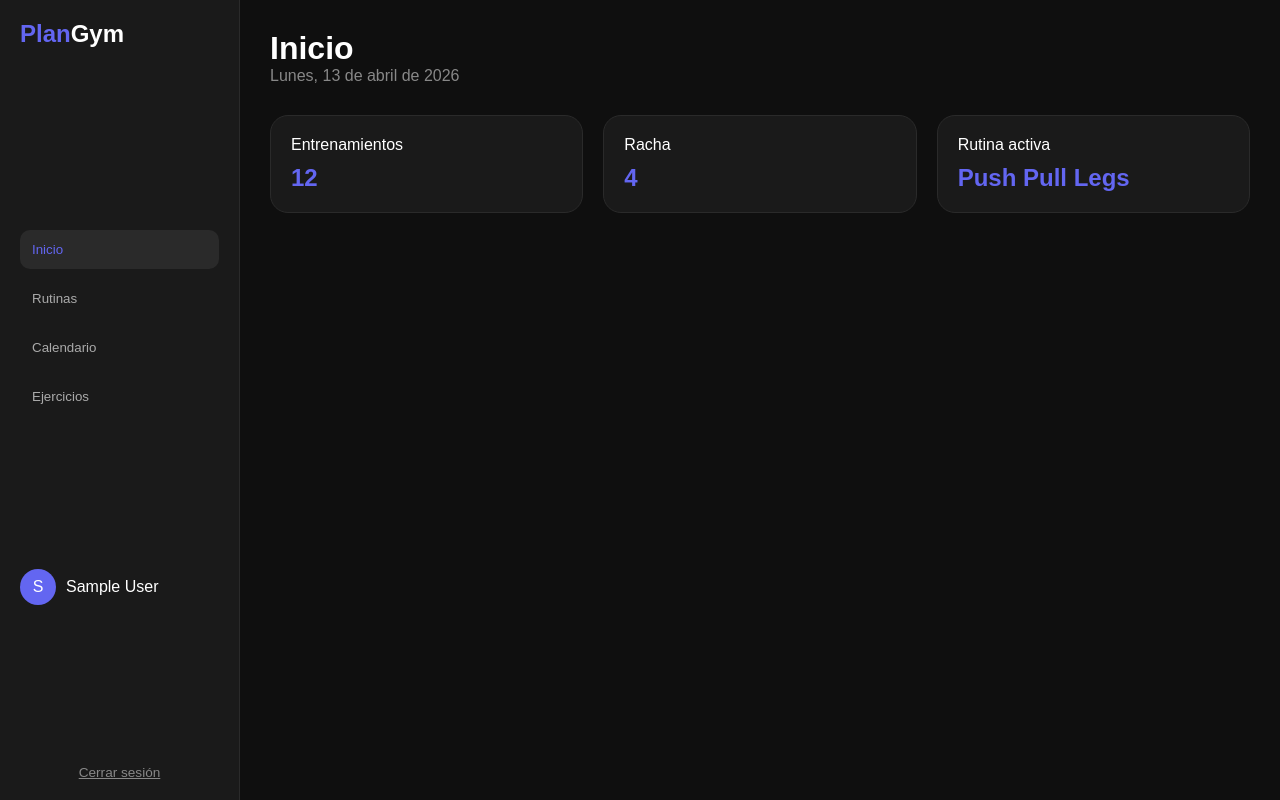
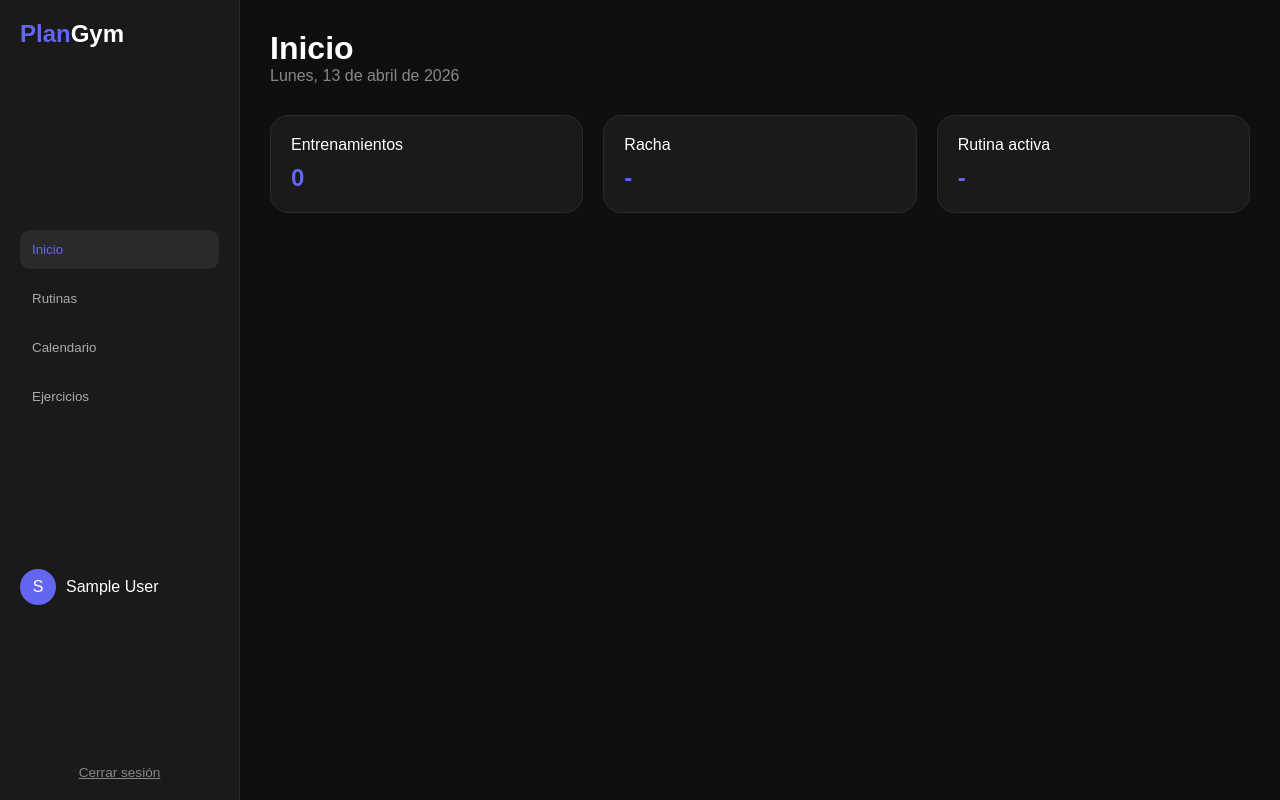
Before and after one commit to Yag0lc/PlanGym, a Flask app: page /principal in a window 1280 px wide. Run offline with Flask 3, Linux system fonts and the light colour scheme; the visitor is signed in with stand-in values (Sample User, id 1).

Commit message:
Pagina_pricipal

```diff
--- a/app/static/js/calendario.js
+++ b/app/static/js/calendario.js
@@ -49,7 +49,7 @@ function showPage(id, el) {
 // ===== CALENDARIO =====
 
 async function cargarDiasCompletados() {
-    const resp = await fetch(`/calendario/?mes=${mesActual}&ano=${anoActual}`);
+    const resp = await fetch(`/calendario/?mes=${mesActual}&anio=${anoActual}`);
     diasCompletados = await resp.json();
 
     generateCalendar();
--- a/app/templates/calendario.html
+++ b/app/templates/calendario.html
@@ -17,7 +17,7 @@
             <button class="nav-item active" onclick="showPage('inicio', this)">Inicio</button>
             <button class="nav-item" onclick="showPage('rutinas', this)">Rutinas</button>
             <button class="nav-item" onclick="showPage('calendario', this)">Calendario</button>
-            <button class="nav-item" onclick="showPageEjercicios('ejercicios', this)">Ejercicios</button>
+            <button class="nav-item" onclick="showPage('ejercicios', this)">Ejercicios</button>
         </nav>
 
         <div class="user-box">
@@ -43,15 +43,15 @@
                 <div class="stats">
                     <div class="card">
                         <span>Entrenamientos</span>
-                        <h2>12</h2>
+                        <h2 id="total-dias">0</h2>
                     </div>
                     <div class="card">
                         <span>Racha</span>
-                        <h2>4</h2>
+                        <h2>-</h2>
                     </div>
                     <div class="card">
                         <span>Rutina activa</span>
-                        <h2 id="rutina-activa-nombre">Push Pull Legs</h2>
+                        <h2 id="rutina-activa-nombre">-</h2>
                     </div>
                 </div>
             </div>
```
Also changed, not shown: 1 other file.
